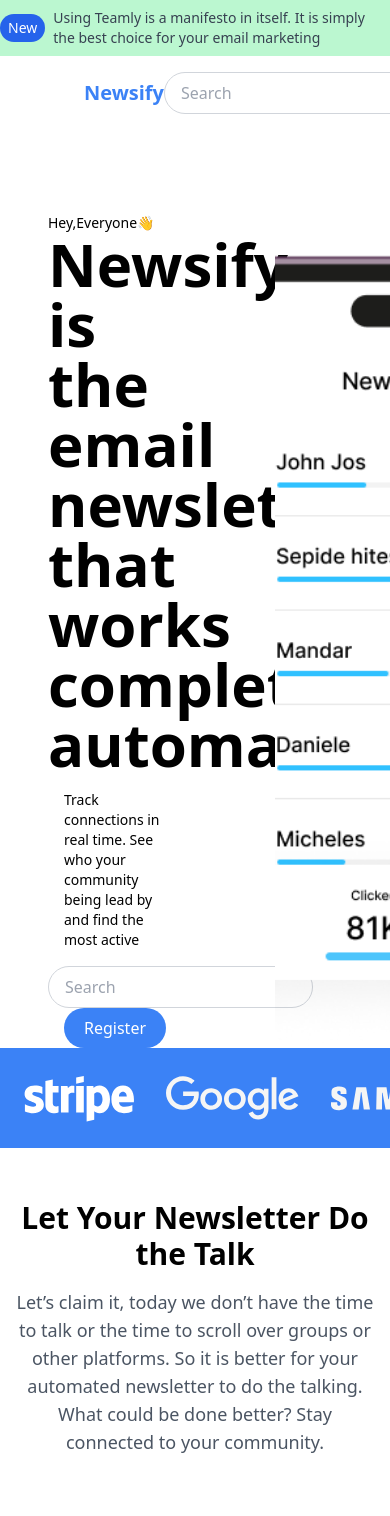
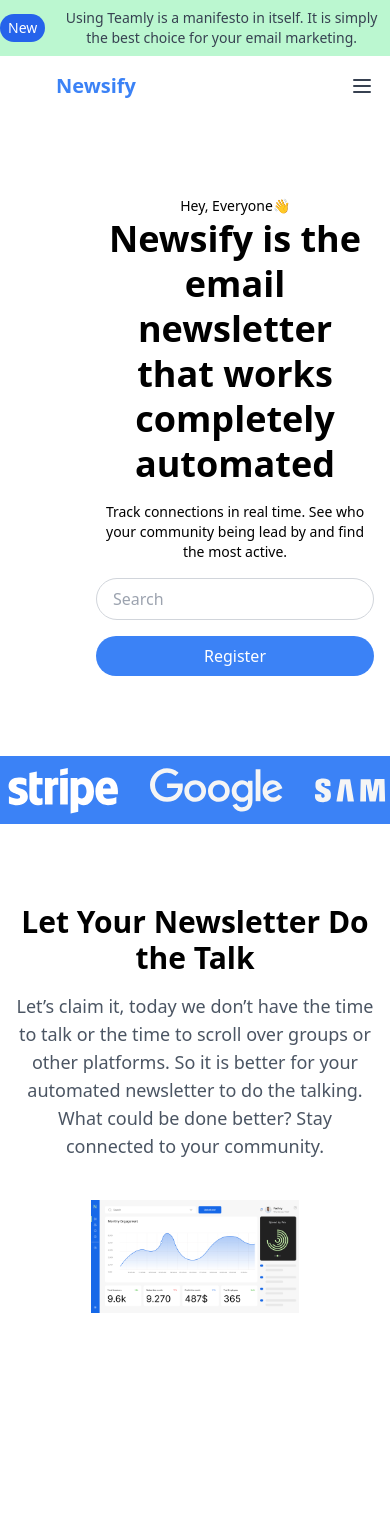
Before and after one commit to Marcel-png/marcel, a React (Create React App) app: page / in a window 390 px wide. Shown: the top 1516 px of the page. After the commit the page ends 1345 px from the top, so only its background shows below. Built offline with nearby package versions, Linux system fonts and the light colour scheme.

Commit message:
Update App.js

```diff
--- a/src/App.js
+++ b/src/App.js
@@ -8,50 +8,74 @@
 import zoom from './zo.svg'
 import Imagedessous from'./design.png'
 import Imagedessus from './image.png'
-function Header (){
+import { useState } from 'react';
+function Header() {
+  const [isMenuOpen, setIsMenuOpen] = useState(false);
   return (
     <header className="w-full">
       <div className="bg-green-200 py-2 flex justify-center items-center">
         <span className="bg-blue-600 text-white text-sm px-2 py-1 rounded-full mr-2">New</span>
-        <span className="text-gray-700 text-sm">
-          Using Teamly is a manifesto in itself. It is simply the best choice for your email marketing
+        <span className="text-gray-700 text-sm text-center">
+          Using Teamly is a manifesto in itself. It is simply the best choice for your email marketing.
         </span>
       </div>
-      <div className="flex justify-between items-center py-4 px-9 bg-white">
-        <div className="text-blue-500 text-xl pl-12 font-bold">Newsify</div>
+      <div className="flex justify-between items-center py-4 px-4 md:px-9 bg-white">
+        <div className="text-blue-500 text-xl font-bold ml-10">Newsify</div>
+        <button onClick={() => setIsMenuOpen(!isMenuOpen)} className="md:hidden focus:outline-none text-gray-700">
+          <svg className="w-6 h-6" xmlns="http://www.w3.org/2000/svg" fill="none" viewBox="0 0 24 24" stroke="currentColor">
+            <path strokeLinecap="round" strokeLinejoin="round" strokeWidth="2" d={isMenuOpen ? "M6 18L18 6M6 6l12 12" : "M4 6h16M4 12h16M4 18h16"}/>
+          </svg>
+        </button>
         <nav className="hidden md:flex ml-auto space-x-8">
           <a href="#" className="text-gray-600 hover:text-gray-900">Home</a>
           <a href="#" className="text-gray-600 hover:text-gray-900">About Us</a>
           <a href="#" className="text-gray-600 hover:text-gray-900">Pricing</a>
-          <a href="#" className="text-gray-600 hover:text-gray-900 pr-4 ">Demo</a>
+          <a href="#" className="text-gray-600 hover:text-gray-900 pr-4">Demo</a>
         </nav>
-        <div className="flex items-center space-x-4">
-          <input type="text" placeholder="Search" className="border border-gray-300 px-4 py-2 rounded-full focus:outline-none"/>
+        <div className="hidden md:flex items-center space-x-4">
+          <input type="text"  placeholder="Search" className="border border-gray-300 px-4 py-2 rounded-full focus:outline-none"/>
           <button className="bg-blue-500 text-white px-4 py-2 rounded-full hover:bg-blue-600">Register</button>
         </div>
       </div>
+      {isMenuOpen && (
+        <div className="md:hidden w-full px-4 mt-4 space-y-4 text-center">
+          <a href="#" className="block text-gray-600 hover:text-gray-900">Home</a>
+          <a href="#" className="block text-gray-600 hover:text-gray-900">About Us</a>
+          <a href="#" className="block text-gray-600 hover:text-gray-900">Pricing</a>
+          <a href="#" className="block text-gray-600 hover:text-gray-900">Demo</a>
+          <div className="flex flex-col items-center space-y-4">
+            <input type="text" placeholder="Search" className="border border-gray-300 px-4 py-2 rounded-full w-full focus:outline-none"/>
+            <button className="bg-blue-500 text-white px-4 py-2 rounded-full hover:bg-blue-600 w-full">Register</button>
+          </div>
+        </div>
+      )}
     </header>
   );
 };
 function Top(){
   return(
     <div className="flex space-x-50 mt-20" >
-      <div className="h-1/2 pl-12  w-1/2">
-        <span className="text-sm">Hey,Everyone👋</span>
-        <h1 className="font-bold text-6xl">Newsify is the email newsletter that works completely automated</h1>
-        <p className="text-sm p-4">Track connections in real time. See who your community being lead by and
-           find the most active</p>
-      <input type="text" placeholder="Search" className="border border-gray-300 px-4 py-2 rounded-full focus:outline-none"/>
-      <button className="bg-blue-500 text-white px-5 py-2 rounded-full hover:bg-blue-600 ml-4">Register</button>
-       </div>
-      <img src={Imagedessus} className="w-1/3 ml-20 object-cover" alt=""></img>
+      <div className="md:w-1/2 w-full ml-20 text-center md:text-left px-4 md:px-0">
+        <span className="text-sm block">Hey, Everyone👋</span>
+        <h1 className="font-bold text-4xl md:text-6xl leading-tight">
+          Newsify is the email newsletter that works completely automated
+        </h1>
+        <p className="text-sm py-4">
+          Track connections in real time. See who your community being lead by and find the most active.
+        </p>
+        <div className="flex flex-col sm:flex-row sm:space-x-4">
+          <input type="text" placeholder="Search" className="border border-gray-300 px-4 py-2 rounded-full mb-4 sm:mb-0"/>
+          <button className="bg-blue-500 text-white px-5 py-2 rounded-full hover:bg-blue-600">Register</button>
+        </div>
+      </div>
+      <img src={Imagedessus} className="w-1/3 mx-12 hidden md:block object-cover" alt=""></img>
     </div>
   );
 };
 function Bottom(){
   return (
   <>
-  <div className="text-center my-8 pt-5 px-4">
+  <div className="text-center my-8 mt-20 px-4">
       <h1 className="text-3xl font-bold mb-4">Let Your Newsletter Do the Talk</h1>
       <p className="text-gray-600 text-lg max-w-2xl mx-auto">
         Let’s claim it, today we don’t have the time to talk or the time to scroll over groups
@@ -59,17 +83,15 @@
         So it is better for your automated newsletter to do the talking. What could be done better?
         Stay connected to your community.
       </p>
-    </div>
-  <div className="grid place-items-center h-srceen">
-    <img src={Imagedessous} alt="" className="h-3/4 pb-7 pt-0 m-auto "></img>
+    <img src={Imagedessous} alt="" className="mx-auto size-7/12 mt-10"></img>
    </div>
   </>
   );
-}
+};
 function Middle() {
   return (
-    <>
-      <div className="bg-blue-500 flex justify-between items-center p-4 space-x-4 w-full">
+    <div className="mt-20">
+      <div className="bg-blue-500 flex justify-between items-center space-x-4 w-full">
         <img src={stripe} alt="Stripe" className="w-1/10 p-2" />
         <img src={google} alt="Google" className="w-1/10 p-2" />
         <img src={samsung} alt="Samsung" className="w-1/10 p-2" />
@@ -78,9 +100,9 @@
         <img src={linkdin} alt="LinkedIn" className="w-1/10 p-2" />
         <img src={zoom} alt="Zoom" className="w-1/10 p-2" />
       </div>
-    </>
+    </div>
   );
-}
+};
 export default function App() {
   return (
   <div>
```
